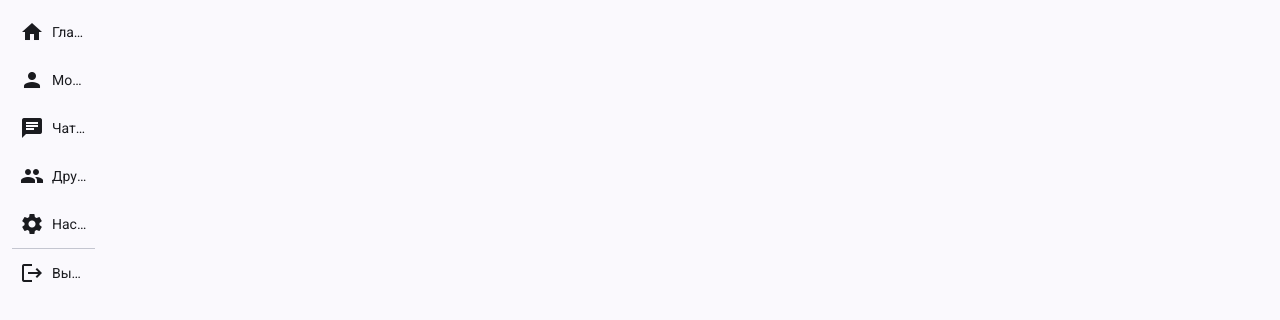
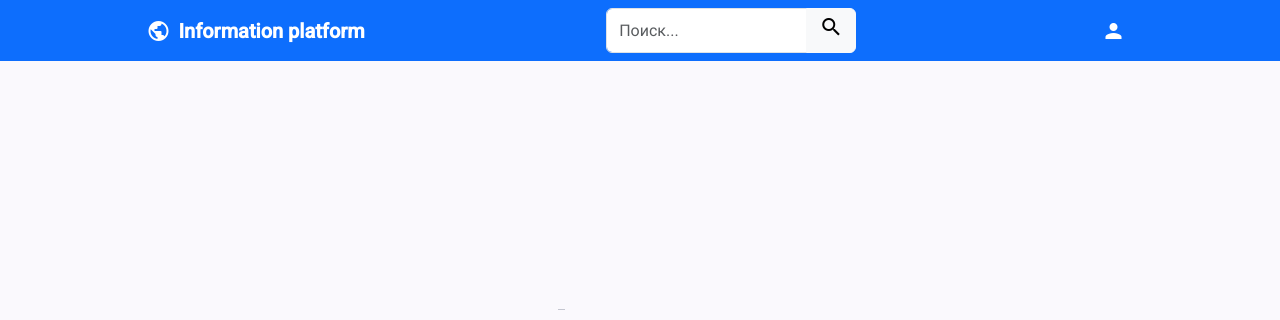
Before and after one commit to maajoopaa/information-platform, an Angular app: page / in a window 1280 px wide. Shown: the top 320 px of the page. Built offline with nearby package versions, Linux system fonts and the light colour scheme.

Commit message:
Added header into main layout

```diff
--- a/src/app/layouts/main-layout-component/main-layout-component.html
+++ b/src/app/layouts/main-layout-component/main-layout-component.html
@@ -1,5 +1,49 @@
-<div class="row m-0">
-  <div class="gap-2" [ngClass]="isCollapsed ? 'col-2' : 'col-1'">
+<div class="bg-primary text-white p-2">
+  <div class="container-fluid" style="max-width: 80%">
+    <div class="d-flex align-items-center justify-content-between">
+
+      <div class="d-flex align-items-center">
+        <mat-icon class="text-white me-2">public</mat-icon>
+        <h5 class="mb-0 fw-bold">Information platform</h5>
+      </div>
+
+      <div class="ms-1 flex-grow-0" style="max-width: 250px;">
+        <div class="input-group">
+          <input type="text" class="form-control" placeholder="Поиск...">
+          <button class="btn btn-light" type="button">
+            <mat-icon>search</mat-icon>
+          </button>
+        </div>
+      </div>
+
+      <div class="position-relative">
+        <button mat-icon-button class="text-white" [matMenuTriggerFor]="userMenu">
+          <mat-icon>person</mat-icon>
+        </button>
+        <mat-menu #userMenu="matMenu" class="mt-2">
+          <button mat-menu-item>
+            <mat-icon>account_circle</mat-icon>
+            <span>Профиль</span>
+          </button>
+          <button mat-menu-item>
+            <mat-icon>settings</mat-icon>
+            <span>Настройки</span>
+          </button>
+          <mat-divider></mat-divider>
+          <button mat-menu-item>
+            <mat-icon>logout</mat-icon>
+            <span>Выйти</span>
+          </button>
+        </mat-menu>
+      </div>
+
+    </div>
+  </div>
+</div>
+
+<div class="d-flex justify-content-center">
+  <div class="row m-0" style="max-width: 80%">
+    <div class="gap-2 col-2">
       <mat-nav-list>
 
         <a mat-list-item routerLink="/home" (click)="onToggleMenuClick()" routerLinkActive="active" class="align-items-center p-2 gap-2">
@@ -36,8 +80,10 @@
 
       </mat-nav-list>
     </div>
-  <div class="d-flex justify-content-center h-100 mt-2" [ngClass]="isCollapsed ? 'col-10' : 'col-11'">
+    <div class="d-flex justify-content-center h-100 mt-2 col-10">
       <router-outlet></router-outlet>
       <!--    <h1>Hello!</h1>-->
     </div>
   </div>
+
+</div>
```
Also changed, not shown: src/app/layouts/main-layout-component/main-layout-component.ts (+7 -1 lines). Lines whose indentation alone changed are shown as unchanged.
